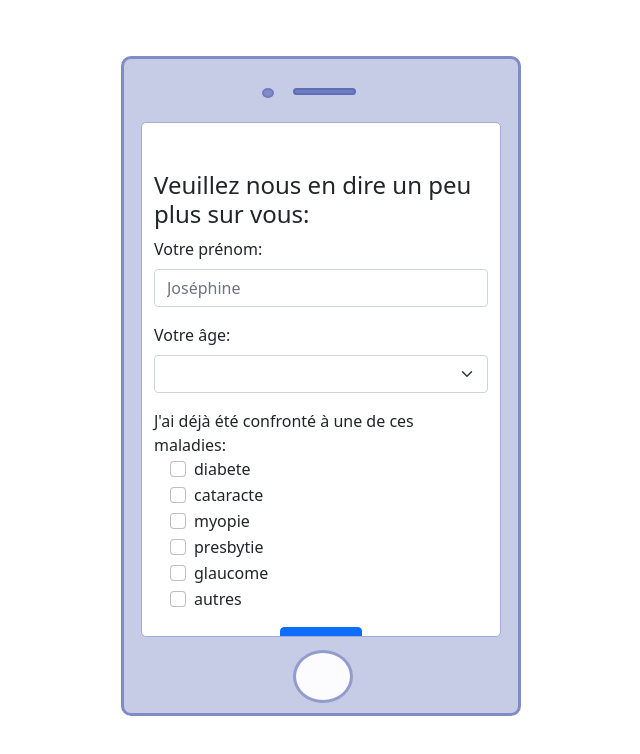
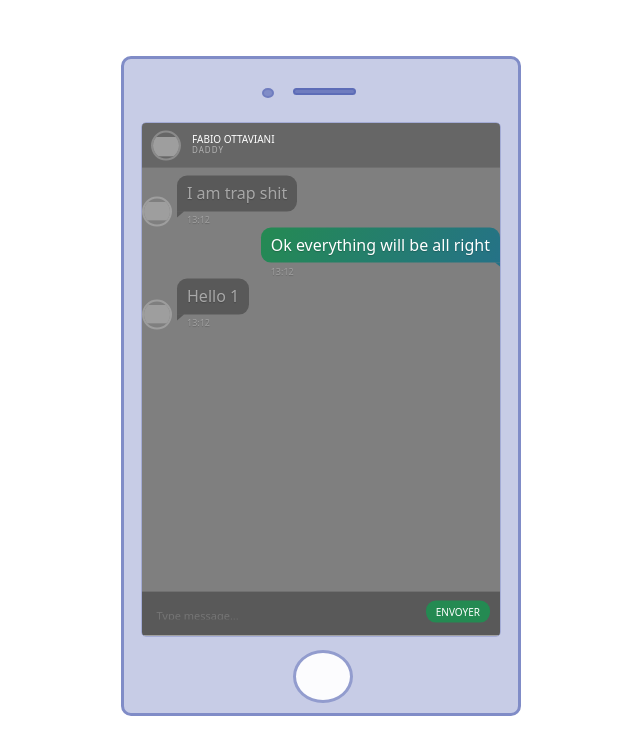
Before and after one commit to Lyokolux/serious-game-dihm, a Svelte app: page / in a window 1280 px wide. Shown: the top 754 px of the page, without its empty margins (319-959 px from the left). Built offline with nearby package versions, Linux system fonts and the light colour scheme; grey boxes are pictures that could not be loaded.

Commit message:
✨ Use proper chat

```diff
--- a/src/components/Chat.svelte
+++ b/src/components/Chat.svelte
@@ -84,20 +84,6 @@
     box-sizing: border-box;
   }
 
-  html,
-  body {
-    height: 100%;
-  }
-
-  body {
-    background: linear-gradient(135deg, #044f48, #2a7561);
-    background-size: cover;
-    font-family: 'Open Sans', sans-serif;
-    font-size: 12px;
-    line-height: 1.3;
-    overflow: hidden;
-  }
-
   .bg {
     top: 0;
     left: 0;
@@ -121,7 +107,6 @@
     overflow: hidden;
     box-shadow: 0 5px 30px rgba(0, 0, 0, 0.2);
     background: rgba(0, 0, 0, 0.5);
-    border-radius: 20px;
     display: flex;
     justify-content: space-between;
     flex-direction: column;
--- a/src/components/Screen.svelte
+++ b/src/components/Screen.svelte
@@ -1,12 +1,12 @@
 <script lang="ts">
-  import DummyChat from "./DummyChat.svelte";
+  import Chat from "./Chat.svelte";
   import UserForm from "./UserForm.svelte";
 
-  let currentScreen: 'form' | 'messages' = 'form'
+  let currentScreen: 'form' | 'messages' = 'messages'
 </script>
 
 {#if currentScreen === 'form'}
   <UserForm onSubmit={() => { currentScreen = 'messages' }} />
 {:else if currentScreen === 'messages'}
-  <DummyChat />
+  <Chat />
 {/if}
```
